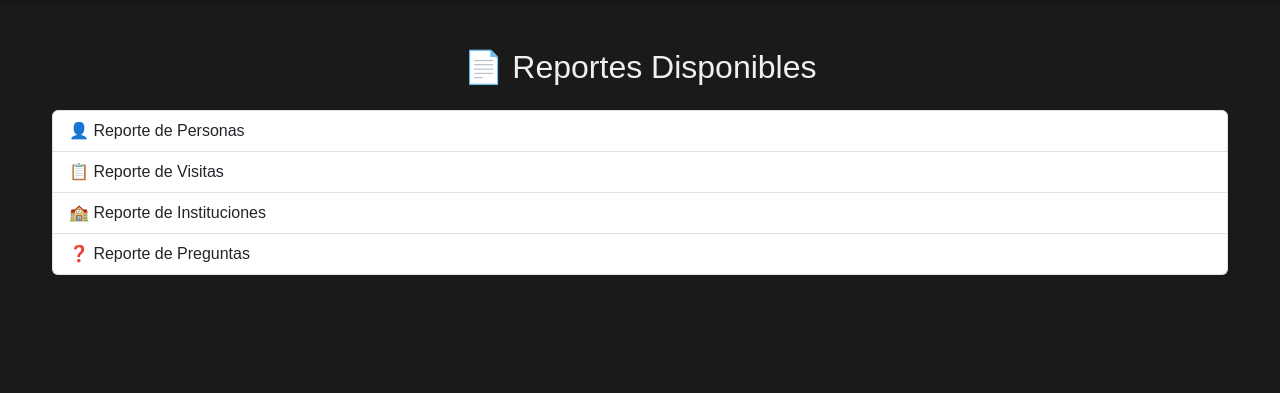
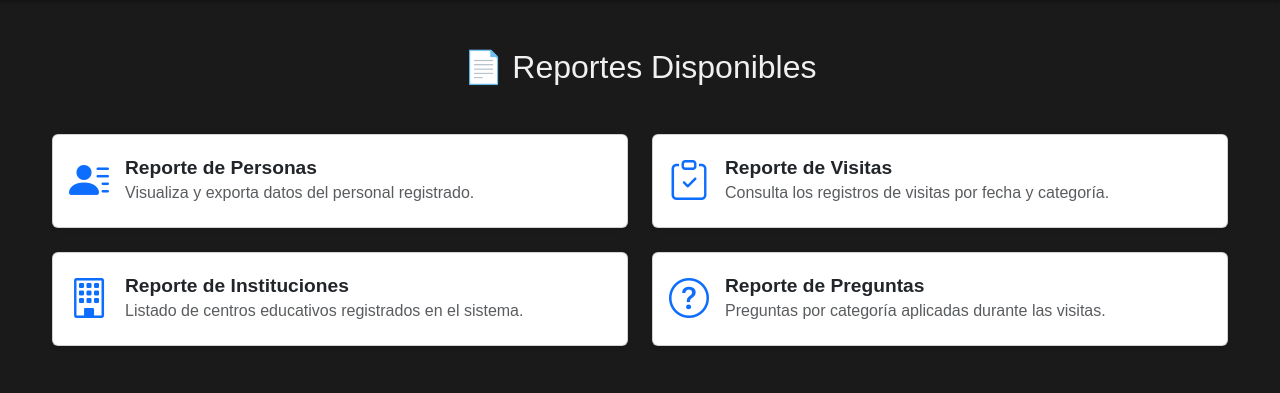
Before and after one commit to caleb-bvm/syscamp, a PHP site: page /bootcamp/reportes.php in a window 1280 px wide. Shown: the part 170-563 px from the top of the page. Run offline with PHP 8.4, Linux system fonts and the light colour scheme; the visitor is signed in with stand-in values (Sample User, id 1).

Commit message:
Diseño en codigo de reporte

```diff
--- a/reportes.php
+++ b/reportes.php
@@ -5,28 +5,94 @@
   <meta name="viewport" content="width=device-width, initial-scale=1">
   <title>Reportes</title>
   <link href="https://cdn.jsdelivr.net/npm/bootstrap@5.3.6/dist/css/bootstrap.min.css" rel="stylesheet">
-    <link rel="stylesheet" href="styles.css">
+  <link href="https://cdn.jsdelivr.net/npm/bootstrap-icons@1.10.5/font/bootstrap-icons.css" rel="stylesheet">
+  <style>
+    body {
+      background-color: #f4f6f9;
+    }
+
+    .card-report {
+      transition: transform 0.2s ease, box-shadow 0.2s ease;
+    }
+
+    .card-report:hover {
+      transform: translateY(-5px);
+      box-shadow: 0 4px 15px rgba(0, 0, 0, 0.1);
+    }
+
+    .report-icon {
+      font-size: 2.5rem;
+      color: #0d6efd;
+    }
+
+    .card-title {
+      font-size: 1.2rem;
+      font-weight: 600;
+    }
+  </style>
 </head>
 <body>
   <?php include_once('header.php'); ?>
 
-    <div class="container mt-5">
-        <h2 class="text-center mb-4">📄 Reportes Disponibles</h2>
+  <div class="container py-5">
+    <h2 class="text-center mb-5">📄 Reportes Disponibles</h2>
 
-        <div class="list-group">
-            <a href="reporte_personas.php" class="list-group-item list-group-item-action">
-                👤 Reporte de Personas
+    <div class="row row-cols-1 row-cols-md-2 g-4">
+      <div class="col">
+        <a href="reporte_personas.php" class="text-decoration-none">
+          <div class="card card-report shadow-sm h-100">
+            <div class="card-body d-flex align-items-center gap-3">
+              <i class="bi bi-person-lines-fill report-icon"></i>
+              <div>
+                <h5 class="card-title text-dark mb-0">Reporte de Personas</h5>
+                <p class="text-muted mb-0">Visualiza y exporta datos del personal registrado.</p>
+              </div>
+            </div>
+          </div>
         </a>
-            <a href="reporte_visitas.php" class="list-group-item list-group-item-action">
-                📋 Reporte de Visitas
+      </div>
+
+      <div class="col">
+        <a href="reporte_visitas.php" class="text-decoration-none">
+          <div class="card card-report shadow-sm h-100">
+            <div class="card-body d-flex align-items-center gap-3">
+              <i class="bi bi-clipboard-check report-icon"></i>
+              <div>
+                <h5 class="card-title text-dark mb-0">Reporte de Visitas</h5>
+                <p class="text-muted mb-0">Consulta los registros de visitas por fecha y categoría.</p>
+              </div>
+            </div>
+          </div>
         </a>
-            <a href="reporte_instituciones.php" class="list-group-item list-group-item-action">
-                🏫 Reporte de Instituciones
+      </div>
+
+      <div class="col">
+        <a href="reporte_instituciones.php" class="text-decoration-none">
+          <div class="card card-report shadow-sm h-100">
+            <div class="card-body d-flex align-items-center gap-3">
+              <i class="bi bi-building report-icon"></i>
+              <div>
+                <h5 class="card-title text-dark mb-0">Reporte de Instituciones</h5>
+                <p class="text-muted mb-0">Listado de centros educativos registrados en el sistema.</p>
+              </div>
+            </div>
+          </div>
         </a>
-            <a href="reporte_preguntas.php" class="list-group-item list-group-item-action">
-                ❓ Reporte de Preguntas
+      </div>
+
+      <div class="col">
+        <a href="reporte_preguntas.php" class="text-decoration-none">
+          <div class="card card-report shadow-sm h-100">
+            <div class="card-body d-flex align-items-center gap-3">
+              <i class="bi bi-question-circle report-icon"></i>
+              <div>
+                <h5 class="card-title text-dark mb-0">Reporte de Preguntas</h5>
+                <p class="text-muted mb-0">Preguntas por categoría aplicadas durante las visitas.</p>
+              </div>
+            </div>
+          </div>
         </a>
-
+      </div>
     </div>
   </div>
 
```
Lines whose indentation alone changed are shown as unchanged.
